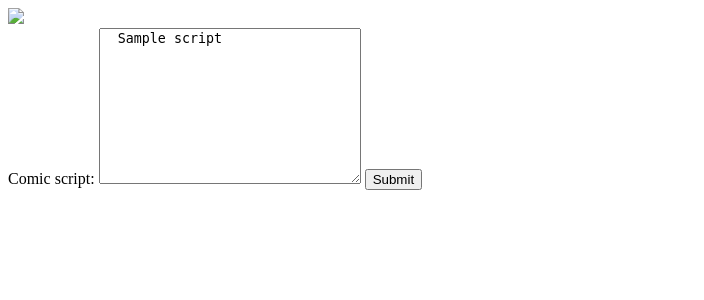
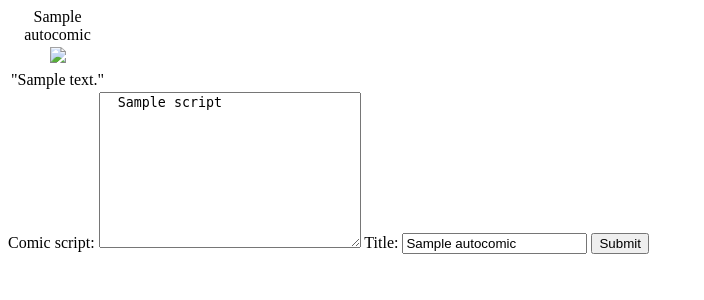
Before and after one commit to paperhope/autocomicftp, a Flask app: template autocomicftp/templates/autocomicview.html in a window 1280 px wide. Shown: the top 300 px of the page, without its empty margins (0-704 px from the left). Run offline with Flask 2, Linux system fonts and the light colour scheme; the template is opened without the code that fills it: most values are stand-ins (such as "Sample title", 1, 10 or a date in 2020); parts of the project's set-up code (start-up, migrations or seed data) failed here and were passed over.

Commit message:
Slight fix to template. Update to autocomic lib changes

```diff
--- a/autocomicftp/app.py
+++ b/autocomicftp/app.py
@@ -29,8 +29,9 @@ def get_comic():
         GoogleCustomSearch(cx = app.config['SEARCH_ENGINE_ID'],
                            api_key = app.config['CLIENT_KEY'])
     )
-    autocomic = AutoComic(request.form['script'].split('\n'), panel_factory)
-    autocomic.get_good_art()
+    autocomic = AutoComic(request.form['script'].split('\n'), panel_factory, request.form['title'])
+    autocomic.initialize_panels()
+    autocomic.set_panels_art()
 
     return autocomic
 
--- a/autocomicftp/templates/autocomicview.html
+++ b/autocomicftp/templates/autocomicview.html
@@ -1,14 +1,26 @@
 <!doctype html>
 <title>Autocomic for the people</title>
 {% if autocomic is defined %}
+    <table border="0">
+    <caption>{{autocomic.title}}</caption>
+    <tr>
     {% for panel in autocomic.panels %}
-        <td><img src="{{ panel.art['link'] }}"/>
+        <td style = "text-align: center;"><img src="{{ panel.art['link'] }}"/>
     {% endfor %}
+    </tr>
+    <tr>
+    {% for panel in autocomic.panels %}
+        <td style = "text-align: center;"<>"{{ panel.text }}"</td>
+    {% endfor %}
+    </tr>
+    </table>
+
 {% endif %}
 <form method="post">
   Comic script: <textarea name="script" rows="10" cols="30">
   {{script}}
   </textarea>
+  Title: <input type="text" name="title" {% if autocomic is defined %} value="{{autocomic.title}}" {% endif %}</input>
   <input type="submit"/>
 </form>
 </html>
```
